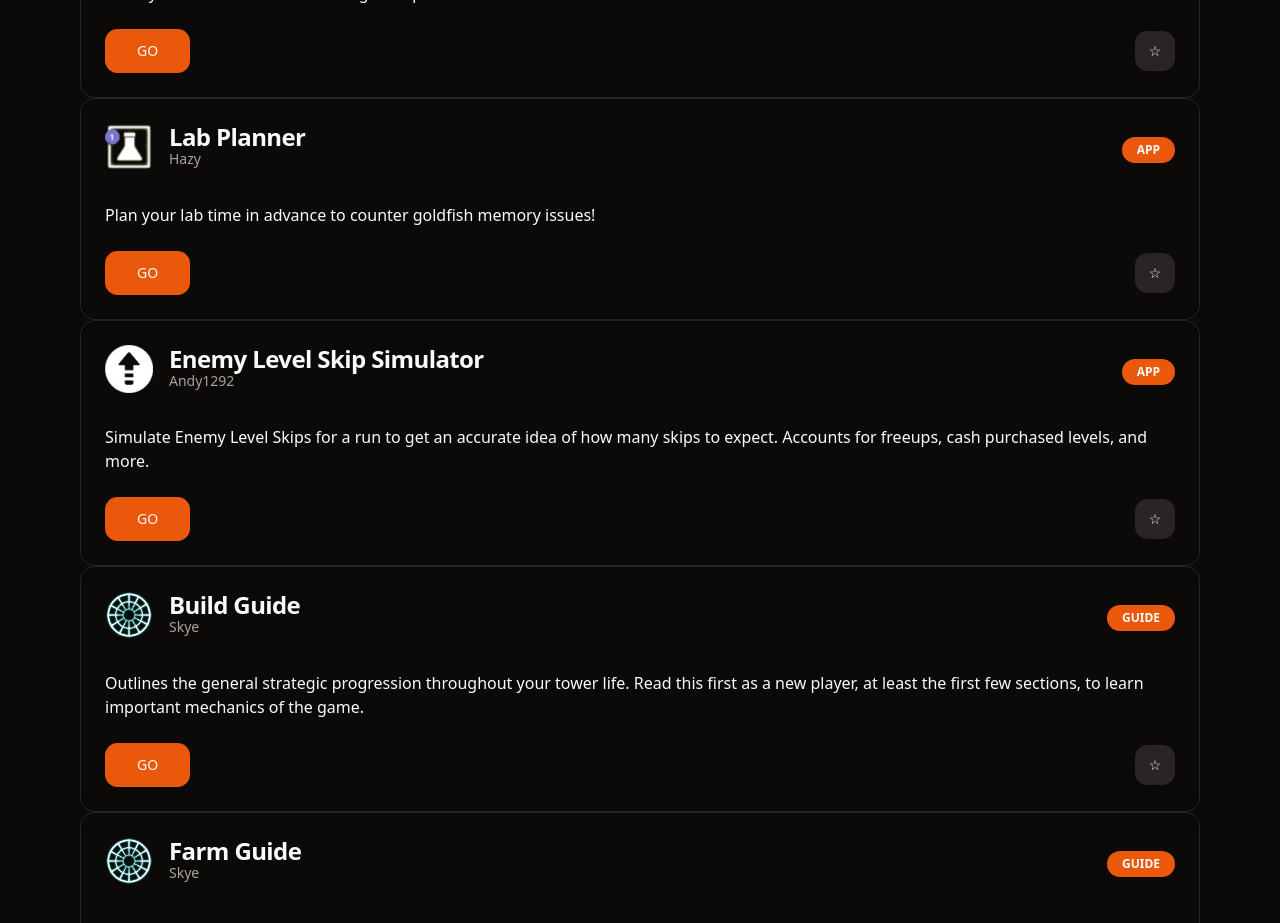
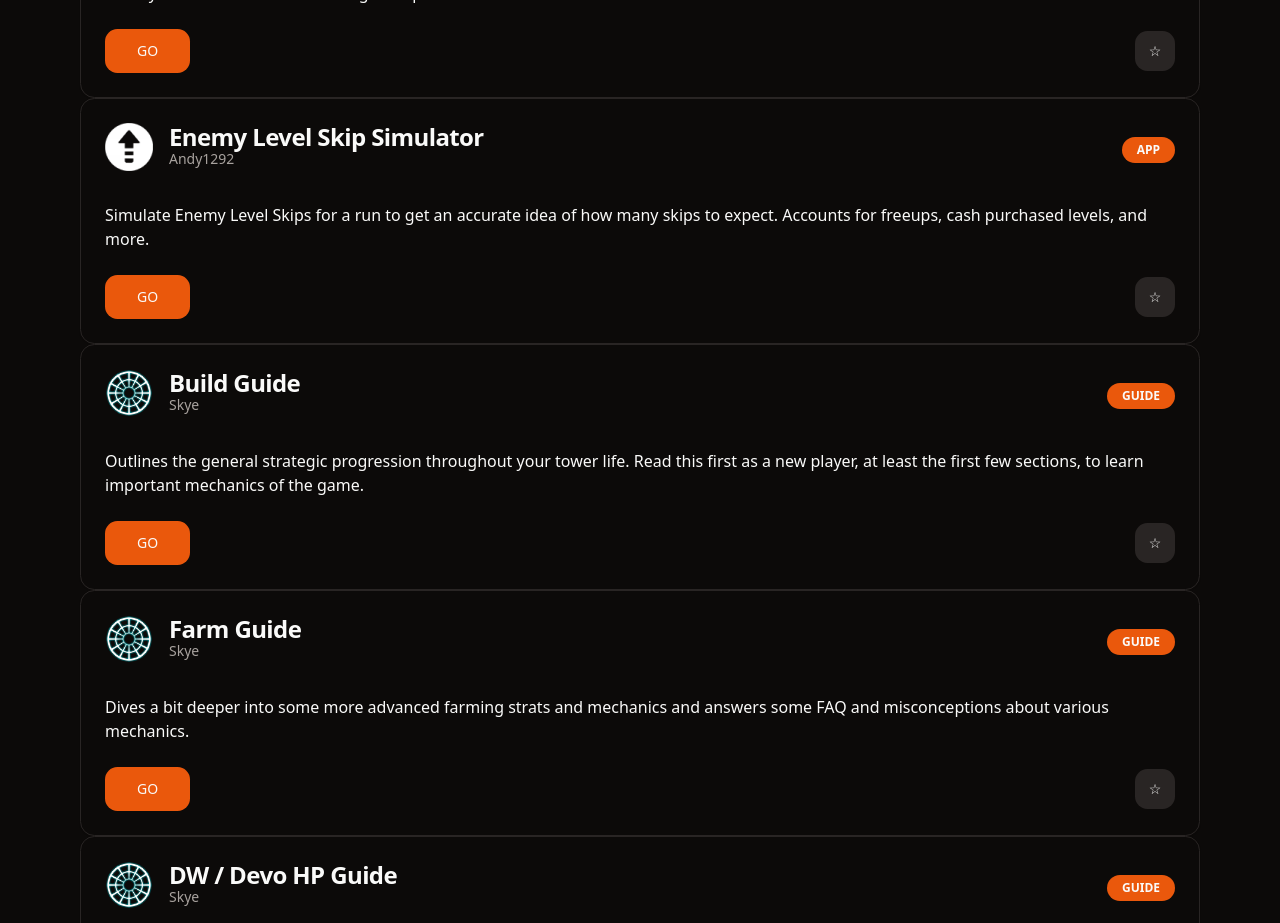
Before and after one commit to alypse/tower-tools-shad, a React (Vite) app: page / in a window 1280 px wide. Shown: the part 3720-4643 px from the top of the page. Built offline with nearby package versions, Linux system fonts and the light colour scheme.

Commit message:
Remove lab planner by Hazy

```diff
--- a/data/listing.ts
+++ b/data/listing.ts
@@ -157,16 +157,6 @@ export const TOOLS_LIST = [
     },
     {
         id: 15,
-        name: 'Lab Planner',
-        icon: 'lab_planner.webp',
-        description: 'Plan your lab time in advance to counter goldfish memory issues!',
-        url: 'https://tower-lab-planner.vercel.app/',
-        author: 'Hazy',
-        active: true,
-        type: 'app',
-    },
-    {
-        id: 16,
         name: 'Enemy Level Skip Simulator',
         icon: 'els_simulator.webp',
         description: 'Simulate Enemy Level Skips for a run to get an accurate idea of how many skips to expect.  Accounts for freeups, cash purchased levels, and more.',
```
